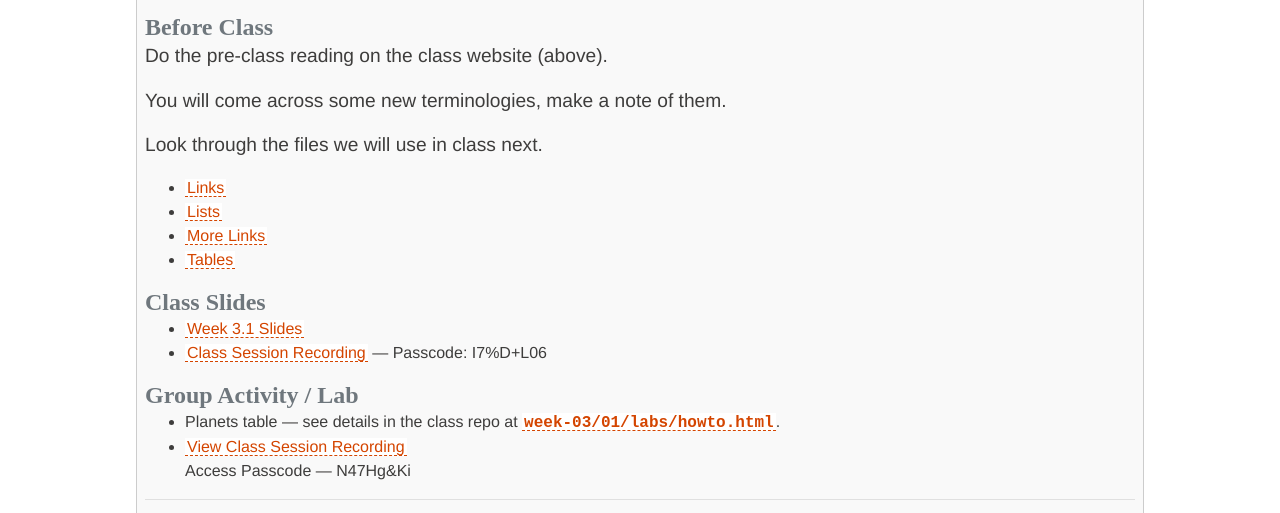
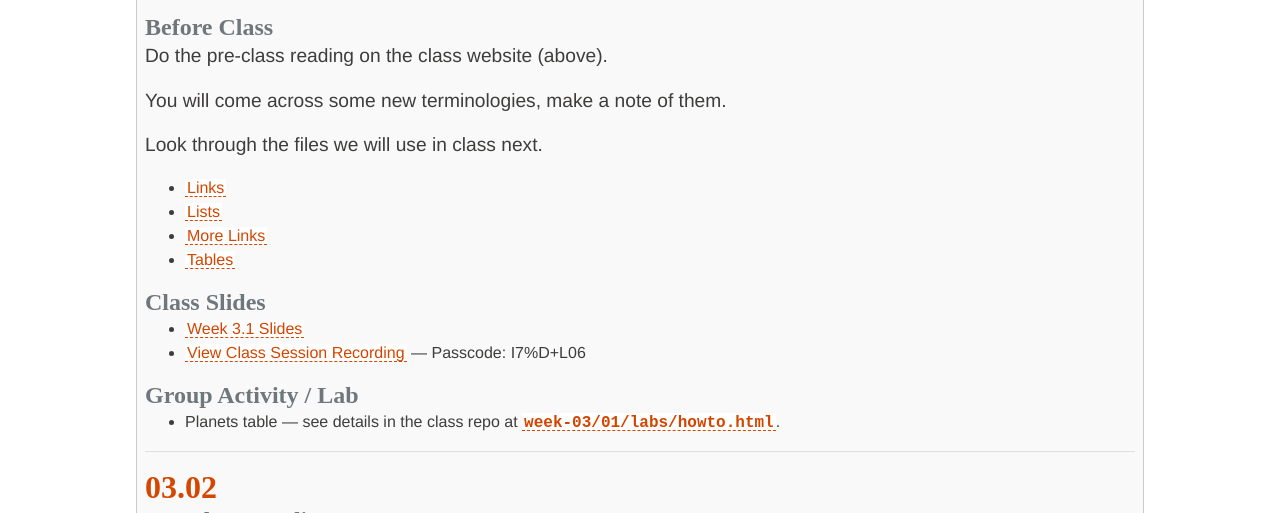
Before and after one commit to atkaphley/fall-2020, a plain HTML site: page schedule/week-03/index.html in a window 1280 px wide. Shown: the part 411-924 px from the top of the page. Drawn offline with nearby package versions, Linux system fonts and the light colour scheme.

Commit message:
Week 03-02 recording link

```diff
--- a/schedule/week-03/index.html
+++ b/schedule/week-03/index.html
@@ -87,13 +87,11 @@
         <h3 id="class-slides">Class Slides</h3>
         <ul>
         <li><a href="../../slides/IST263-talley-W03.1.pdf">Week 3.1 Slides</a></li>
-            <li><a href="https://syracuseuniversity.zoom.us/rec/share/GGJr06pRY6zYL2LnPfAvQ6mm3wxKEsnuuaKjsMtnTitSqSxmoeoVsXe_PU1LJgiH.C2zqm4A8xkVk_ofU" target="_blank">Class Session Recording</a> &mdash; Passcode: I7%D+L06</li>
+        <li><a href="https://syracuseuniversity.zoom.us/rec/share/GGJr06pRY6zYL2LnPfAvQ6mm3wxKEsnuuaKjsMtnTitSqSxmoeoVsXe_PU1LJgiH.C2zqm4A8xkVk_ofU" target="_blank">View Class Session Recording</a> &mdash; Passcode: I7%D+L06</li>
         </ul>
         <h3 id="group-activity-lab">Group Activity / Lab</h3>
         <ul>
         <li>Planets table &mdash; see details in the class repo at <a href="01/labs/howto.html"><code>week-03/01/labs/howto.html</code></a>.</li>
-        <li><a href="https://syracuseuniversity.zoom.us/rec/share/816JS3WHrxVTyvXAfBaGLXU7Zo-3I3fqV4wCjr_yBfd4r2af9fOrmqmKD9Hc3A0y.gCDetUZD3LWPvuyF">View Class Session Recording</a><br/>
-            Access Passcode &mdash; N47Hg&Ki</li>
         </ul>
         <hr />
         <h2 id="0302">03.02</h2>
@@ -105,6 +103,8 @@
         <h3 id="class-slides">Class Slides</h3>
         <ul>
         <li><a href="../../slides/IST263-talley-W03.2.pdf">Week 3.2 Slides</a></li>
+        <li><a href="https://syracuseuniversity.zoom.us/rec/share/816JS3WHrxVTyvXAfBaGLXU7Zo-3I3fqV4wCjr_yBfd4r2af9fOrmqmKD9Hc3A0y.gCDetUZD3LWPvuyF">View Class Session Recording</a><br/>
+            Access Passcode &mdash; N47Hg&Ki</li>
         </ul>
         <hr />
         <h3 id="group-activity-lab">Group Activity / Lab</h3>
```
